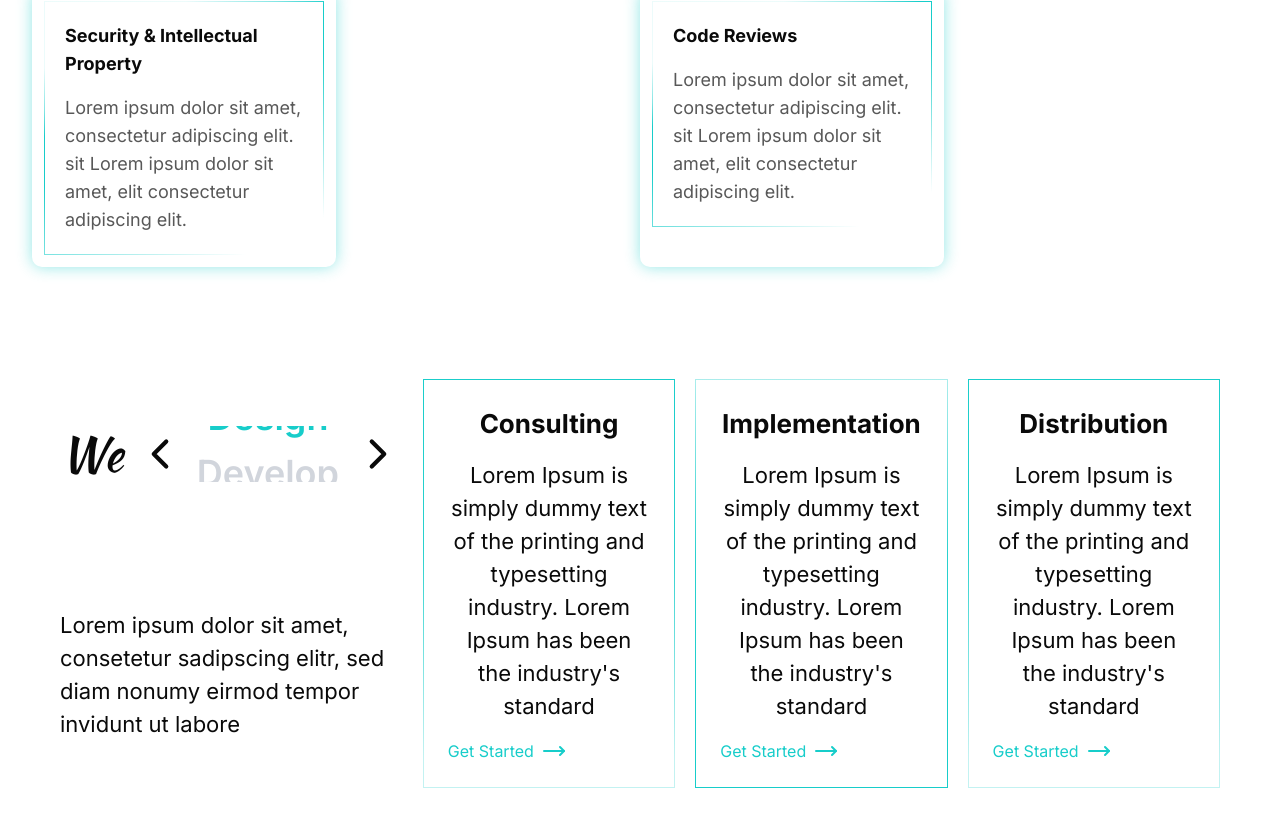
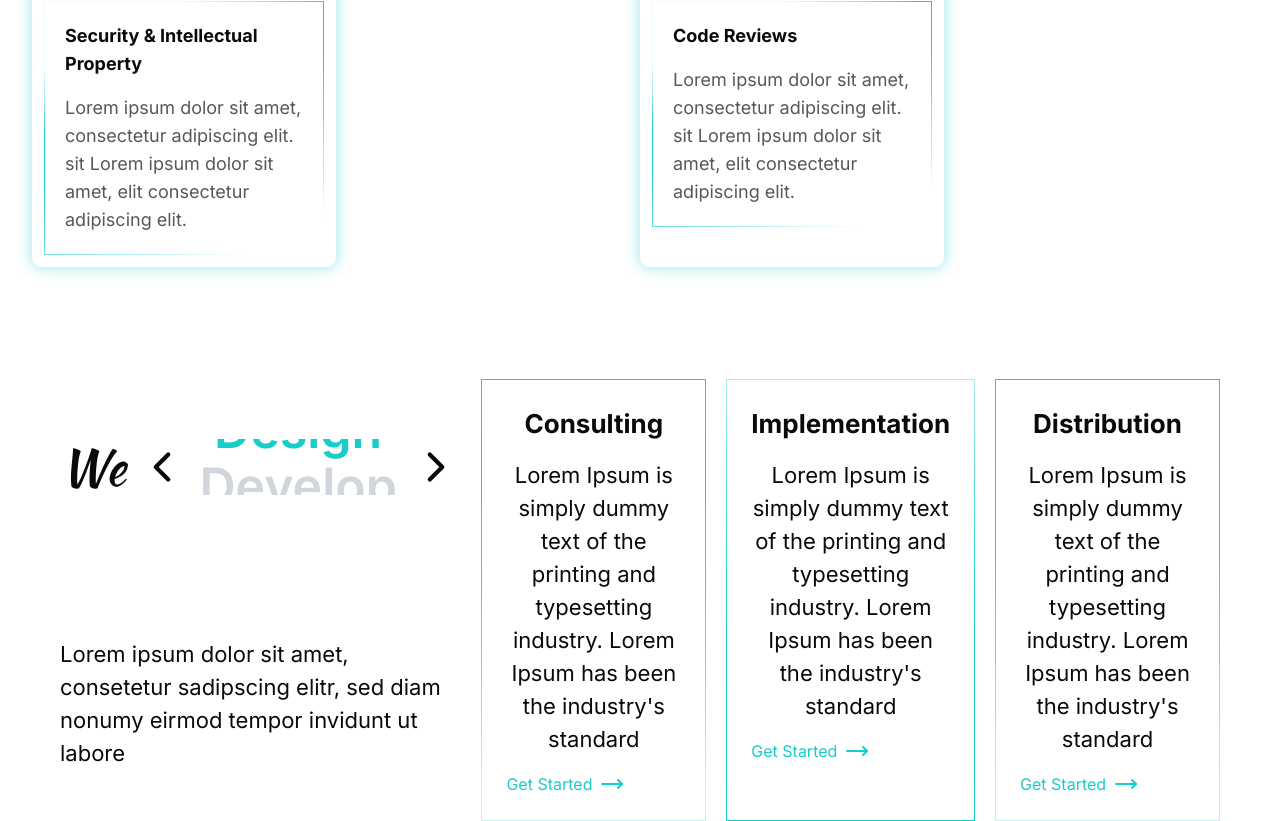
Before and after one commit to Roshen-Perera/ceylon-developers-portfolio, a Next.js app: page / in a window 1280 px wide. Shown: the part 2677-3498 px from the top of the page. Before the commit the page ends 3465 px from the top, so only its background shows below. Built offline with nearby package versions, Linux system fonts and the light colour scheme.

Commit message:
CHanged the size of the slider

```diff
--- a/components/slider.tsx
+++ b/components/slider.tsx
@@ -17,7 +17,7 @@ export default function VerticalTextSlider() {
   return (
     <div className="flex text-center mb-8 items-center gap-3">
       {/* Left side: We */}
-      <p className="text-5xl">
+      <p className="text-[50px]">
         <span className="font-kaushan">We</span>
       </p>
 
@@ -25,7 +25,7 @@ export default function VerticalTextSlider() {
       <ChevronLeft size={50} className="cursor-pointer" />
 
       {/* Word Slider */}
-      <div className="relative h-14 w-36 overflow-hidden text-center">
+      <div className="relative h-14 w-50 overflow-hidden text-center">
         <div
           className="absolute transition-all duration-700 ease-in-out"
           style={{ transform: `translateY(-${index * 3.5}rem)` }}
@@ -33,7 +33,7 @@ export default function VerticalTextSlider() {
           {words.map((word, i) => (
             <p
               key={i}
-              className={`h-14 flex items-center justify-center text-4xl font-semibold ${
+              className={`h-14 flex items-center justify-center text-[50px] font-semibold ${
                 i === index ? "text-[#17CDCA]" : "text-gray-300"
               }`}
             >
```
